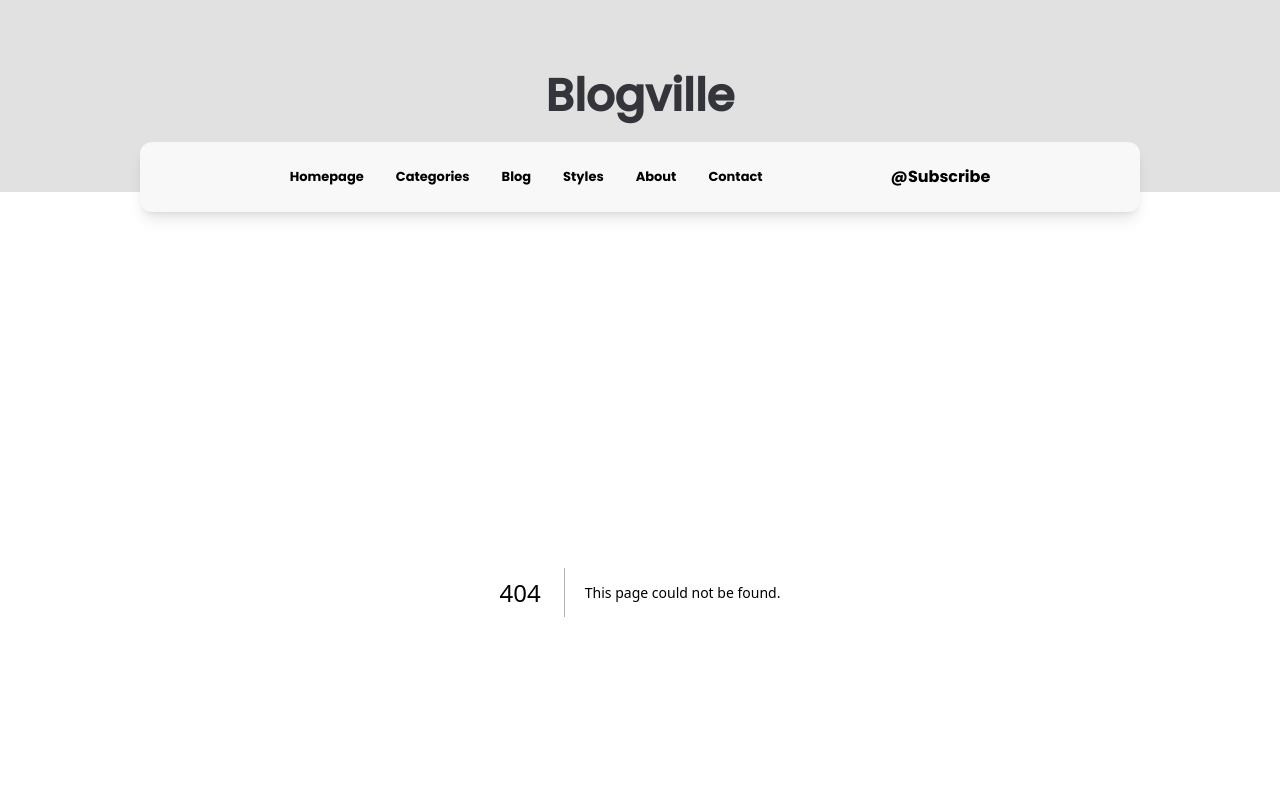
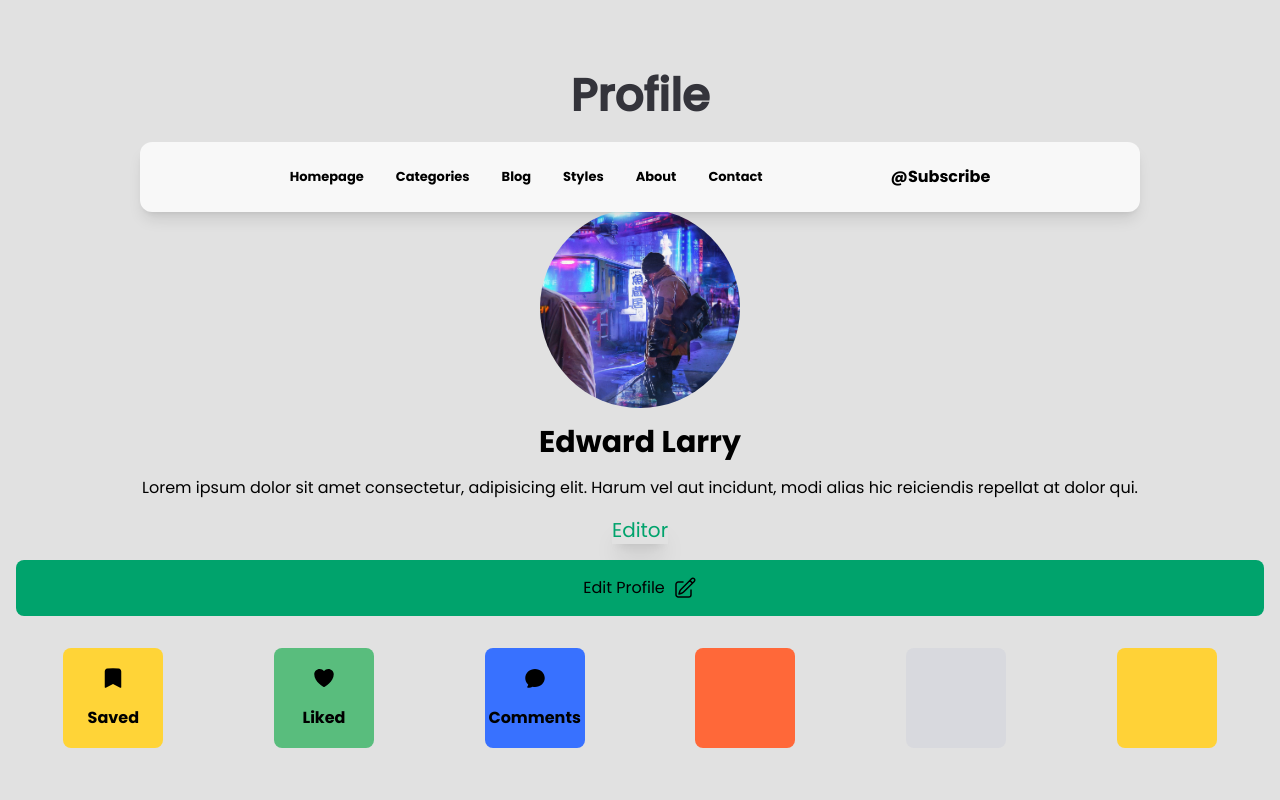
Before and after one commit to TheMoeEntity/devblog, a Next.js app: page /profile in a window 1280 px wide. Before the commit this address had no page. Shown: the top 800 px of the page. Built offline with nearby package versions, Linux system fonts and the light colour scheme.

Commit message:
profile page

```diff
--- /dev/null
+++ b/src/app/profile/components/svg.tsx
@@ -0,0 +1,35 @@
+import { ReactElement } from "react"
+
+export const Edit = (): ReactElement => {
+    return <svg xmlns="http://www.w3.org/2000/svg" fill="none" viewBox="0 0 24 24" strokeWidth={1.5} stroke="currentColor" className="size-6">
+        <path strokeLinecap="round" strokeLinejoin="round" d="m16.862 4.487 1.687-1.688a1.875 1.875 0 1 1 2.652 2.652L10.582 16.07a4.5 4.5 0 0 1-1.897 1.13L6 18l.8-2.685a4.5 4.5 0 0 1 1.13-1.897l8.932-8.931Zm0 0L19.5 7.125M18 14v4.75A2.25 2.25 0 0 1 15.75 21H5.25A2.25 2.25 0 0 1 3 18.75V8.25A2.25 2.25 0 0 1 5.25 6H10" />
+    </svg>
+
+}
+
+export const Save = (): ReactElement => {
+    return <svg xmlns="http://www.w3.org/2000/svg" viewBox="0 0 24 24"  className="size-6">
+        <path fillRule="evenodd" d="M6.32 2.577a49.255 49.255 0 0 1 11.36 0c1.497.174 2.57 1.46 2.57 2.93V21a.75.75 0 0 1-1.085.67L12 18.089l-7.165 3.583A.75.75 0 0 1 3.75 21V5.507c0-1.47 1.073-2.756 2.57-2.93Z" clipRule="evenodd" />
+    </svg>
+
+
+
+}
+export const Like = (): ReactElement => {
+    return <svg xmlns="http://www.w3.org/2000/svg" viewBox="0 0 24 24"  className="size-6">
+        <path d="m11.645 20.91-.007-.003-.022-.012a15.247 15.247 0 0 1-.383-.218 25.18 25.18 0 0 1-4.244-3.17C4.688 15.36 2.25 12.174 2.25 8.25 2.25 5.322 4.714 3 7.688 3A5.5 5.5 0 0 1 12 5.052 5.5 5.5 0 0 1 16.313 3c2.973 0 5.437 2.322 5.437 5.25 0 3.925-2.438 7.111-4.739 9.256a25.175 25.175 0 0 1-4.244 3.17 15.247 15.247 0 0 1-.383.219l-.022.012-.007.004-.003.001a.752.752 0 0 1-.704 0l-.003-.001Z" />
+    </svg>
+
+
+
+}
+export const Comment = (): ReactElement => {
+    return <svg xmlns="http://www.w3.org/2000/svg" viewBox="0 0 24 24"  className="size-6">
+    <path fillRule="evenodd" d="M5.337 21.718a6.707 6.707 0 0 1-.533-.074.75.75 0 0 1-.44-1.223 3.73 3.73 0 0 0 .814-1.686c.023-.115-.022-.317-.254-.543C3.274 16.587 2.25 14.41 2.25 12c0-5.03 4.428-9 9.75-9s9.75 3.97 9.75 9c0 5.03-4.428 9-9.75 9-.833 0-1.643-.097-2.417-.279a6.721 6.721 0 0 1-4.246.997Z" clipRule="evenodd" />
+  </svg>
+
+
+
+
+
+}
--- /dev/null
+++ b/src/app/profile/page.tsx
@@ -0,0 +1,91 @@
+"use client"
+
+import { User } from "@/components/types";
+import Image from "next/image";
+import React, { ReactElement, useEffect, useState } from "react";
+import { Comment, Edit, Like, Save } from "./components/svg";
+
+const Page: React.FC = () => {
+  const [color, setColor] = useState<string>("");
+  const storageEventName = "localStorageUpdate";
+  useEffect(() => {
+    const storedColor = localStorage.getItem("color");
+    if (!storedColor) {
+      const defaultColor = "#00A36C";
+      localStorage.setItem("color", defaultColor);
+      setColor(defaultColor);
+    } else {
+      setColor(storedColor);
+    }
+
+    const handleStorageChange = () => {
+      const newColor = localStorage.getItem("color");
+      if (newColor) {
+        setColor(newColor);
+      }
+    };
+
+    window.addEventListener(storageEventName, handleStorageChange);
+
+    return () => {
+      window.removeEventListener(storageEventName, handleStorageChange);
+    };
+  }, [color]);
+
+  return (
+    <div className="min-h-screen bg-lightOne text-black dark:text-[#D0D4D0] dark:bg-darkOne ">
+      <div className="flex items-center p-4    flex-col space-y-4">
+        <div className=" relative overflow-hidden  w-[200px] h-[200px] rounded-full ">
+          <Image
+            src={"/neon.jpg"}
+            alt="paragraph"
+            fill
+            style={{ objectFit: "cover" }}
+            quality={100}
+            sizes="(max-width: 800px) 355px, (max-width: 1200px) 1000px, 1000px"
+          />
+
+        </div>
+        <h3 className="text-3xl font-bold">Edward Larry</h3>
+        <h4 className="mx-auto text-center">Lorem ipsum dolor sit amet consectetur, adipisicing elit. Harum vel aut incidunt, modi alias hic reiciendis repellat at dolor qui.</h4>
+        {/* Editor */}
+        <span style={{ color: color }} className="shadow-xl text-xl" >Editor</span>
+        <button style={{ backgroundColor: color }} className={`p-4 w-full rounded-lg flex justify-center items-center space-x-2 capitalize`}> <h3 className="">Edit Profile</h3> <Edit /> </button>
+
+      </div>
+
+      <div className=" gap-4 flex-wrap w-full p-4 flex justify-around items-center dark:fill-[#17191D] dark:text-[#17191D] text-black font-bold ">
+
+        <div className="flex justify-center items-center w-[100px] h-[100px] flex-col space-y-4 rounded-lg bg-[#ffd437] ">
+          <Save />
+          <h3>Saved</h3>
+        </div>
+
+        <div className="flex justify-center items-center w-[100px] h-[100px] flex-col space-y-4 rounded-lg bg-[#59BD7D] ">
+          <Like />
+          <h3>Liked</h3>
+
+        </div>
+
+        <div className="flex justify-center items-center w-[100px] h-[100px] flex-col space-y-4 rounded-lg bg-[#3871FF] ">
+          <Comment />
+          <h3>Comments</h3>
+        </div>
+
+        <div className="flex justify-center items-center w-[100px] h-[100px] flex-col space-y-4 rounded-lg bg-[#FF6839] ">
+
+        </div>
+        <div className="flex justify-center items-center w-[100px] h-[100px] flex-col space-y-4 rounded-lg bg-[#D8D9DE] ">
+
+        </div>
+
+        <div className="flex justify-center items-center w-[100px] h-[100px] flex-col space-y-4 rounded-lg bg-[#FFD237] ">
+
+        </div>
+
+      </div>
+    </div>
+  );
+};
+
+export default Page;
--- a/src/components/DashPost.tsx
+++ b/src/components/DashPost.tsx
@@ -32,13 +32,13 @@ export const DashPost = ({ data }: PostProps): ReactElement => {
       onHoverStart={() => setHovered(true)}
       onHoverEnd={() => setHovered(false)}
       whileInView={{ opacity: 1, y: 0 }}
-      className="my-10 cursor-pointer  text-black dark:text-white overflow-hidden"
+      className="my-10 cursor-pointer  text-black dark:text-white overflow-hidden mx-4 flex flex-col items-center"
     >
-      <div className="z-20 relative overflow-hidden w-full mx-auto h-[290px] max-w-[355px] rounded-lg">
+      <div className="z-20 relative  overflow-hidden w-full  h-[290px] max-w-[500px] rounded-lg">
         <Image
           src={data.image[0]}
           alt="paragraph"
-          className={`transition transform  rounded-lg overflow-hidden duration-300 h-[290px] mx-auto w-full max-w-[355px] ${
+          className={`transition transform  rounded-lg overflow-hidden duration-300 h-[290px] mx-auto w-full  ${
             hovered ? "scale-110" : ""
           }`}
           fill
@@ -48,7 +48,7 @@ export const DashPost = ({ data }: PostProps): ReactElement => {
         />
       </div>
 
-      <div className="relative -mt-4 z-30 rounded-lg shadow-lg overflow-hidden bg-lightTwo dark:bg-darkTwo w-full max-w-[335px] space-y-4 mx-auto py-6 px-4">
+      <div className="relative -mt-4 z-30 rounded-lg shadow-lg overflow-hidden bg-lightTwo dark:bg-darkTwo w-full max-w-[450px] space-y-4 mx-auto py-6 px-4">
         <div className="flex gap-4 justify-start items-center">
           <Bookmark />
           <span className="text-black dark:text-white text-[11px] ">
--- a/src/components/Header/index.tsx
+++ b/src/components/Header/index.tsx
@@ -4,16 +4,24 @@ import React from "react";
 import "../../app/globals.css";
 import { useTheme } from "next-themes";
 import { Moon, Sun } from "@/app/post/components/svg";
-import { useRouter } from "next/navigation";
+import { useRouter, usePathname } from "next/navigation";
+
 
 const Header = () => {
   const { theme, setTheme } = useTheme();
   const [mounted, setMounted] = useState(false);
+  const [text, setText] = useState("Blogville");
   const [color, setColor] = useState<string>("");
   const storageEventName = "localStorageUpdate";
   const router = useRouter();
+  const path = usePathname()
 
   useEffect(() => {
+    path.includes("/profile") ? setText("profile") : setText("Blogville")
+  }, [path])
+
+  useEffect(() => {
+    console.log(path)
     const storedColor = localStorage.getItem("color");
     if (!storedColor) {
       const defaultColor = "#00A36C";
@@ -74,10 +82,10 @@ const Header = () => {
         </div>
       </div>
       <h1
-        className="text-[45px] font-black dark:text-[#d0d4d0] text-[#34343B] mt-20 lg:mt-0"
+        className="text-[45px] font-black dark:text-[#d0d4d0] text-[#34343B] mt-20 lg:mt-0 capitalize"
         style={{ fontFamily: "copycat" }}
       >
-        Blogville
+        {text}
       </h1>
       {/* Desktop */}
       <div className="absolute z-10 hidden lg:flex bg-lightTwo dark:bg-darkTwo w-[1000px] h-[70px] gap-x-10 items-center justify-center -bottom-5 left-1/2 -translate-x-1/2 px-7 rounded-xl py-7 shadow-lg">
--- a/src/components/dummies.tsx
+++ b/src/components/dummies.tsx
@@ -1,4 +1,4 @@
-import { Post } from "./types";
+import { Post, User } from "./types";
 
 export const PostDummy: Post[] = [
   {
@@ -223,3 +223,32 @@ export const PostDummy: Post[] = [
     tags: ["horizontal-image", "iframe", "relaxation", "video", "venmo"],
   },
 ];
+
+export const userDummy: User[] = [
+  {
+    id: "0440ff0ff0d0ff",
+    username: "Nazville",
+    firstname: "Anthony",
+    lastname: "Ezeh",
+    bio: "Apple bear",
+    dob: "26 11 2000",
+    editor: true,
+    email: "nazbrew@gmail.com",
+    password: "thisisthesaltvalue2j2j22",
+    photo: "thisisit"
+
+  },
+  {
+    id: "044022320ff0d0ff",
+    username: "Leroy",
+    firstname: "David",
+    lastname: "Udo",
+    bio: "They call me Roy, but you can call me anytime",
+    dob: "22 3 2000",
+    editor: false,
+    email: "davidedo @gmail.com",
+    password: "thisisthesaltvalue2j2j22",
+    photo: "thisisit"
+
+  },
+];
```
Also changed, not shown: src/components/types.tsx (+13 -0 lines).
